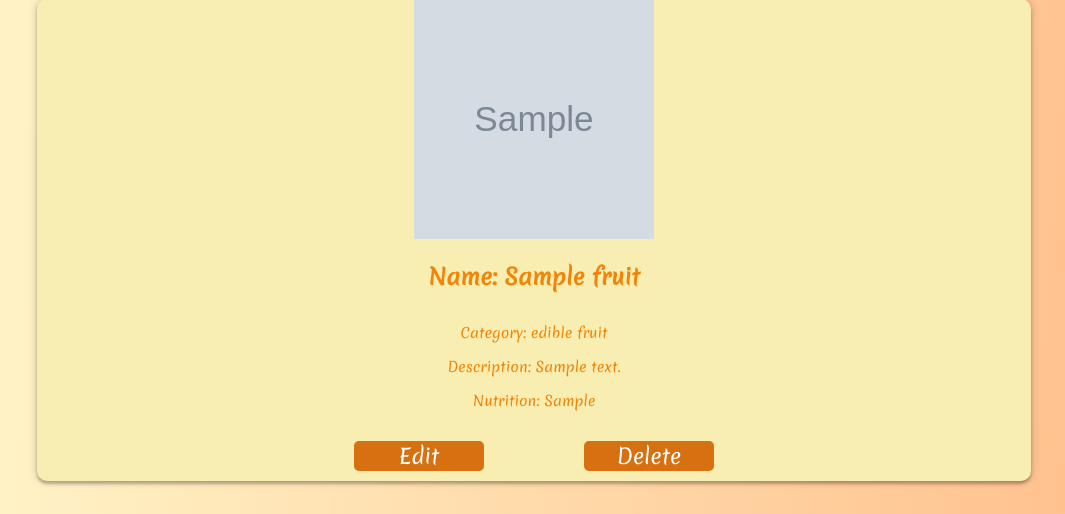
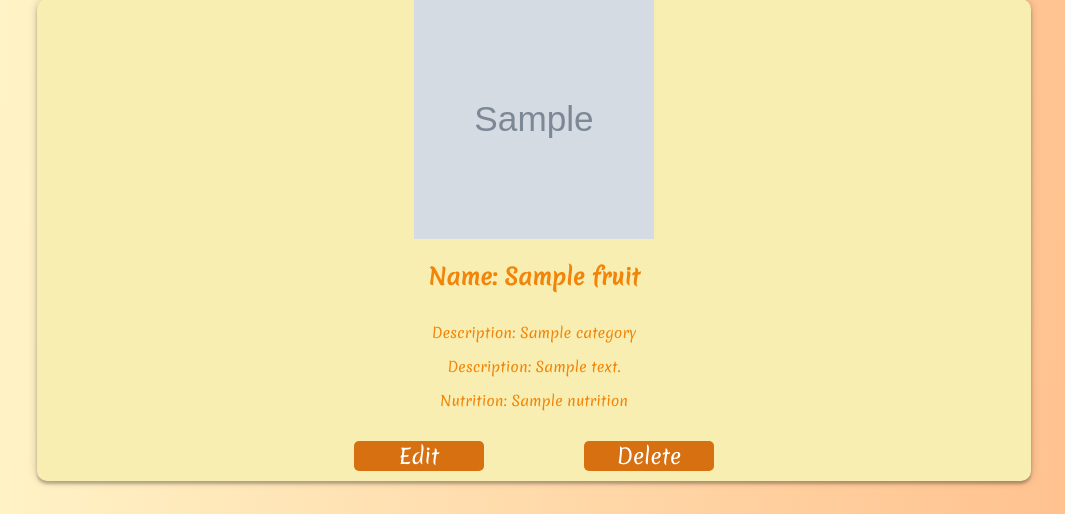
Before and after one commit to Devihem/Fruitipedia_Django_Project, a Django app: template templates/fruits/details-fruit.html in a window 1280 px wide. Shown: the part 136-650 px from the top of the page, without its empty margins (106-1171 px from the left). Run offline with Django 4.2, Linux system fonts and the light colour scheme; tables that the repository leaves empty hold one stand-in row (values such as "Sample post"); the template is opened without the code that fills it: values that come from a table or form of the project are taken from there, most other values are stand-ins (such as "Sample title", 1, 10 or a date in 2020); grey boxes marked "Sample" are stand-in pictures; parts of the project's set-up code (start-up, migrations or seed data) failed here and were passed over.

Commit message:
Added properly working Category in  Fruits Description

```diff
--- a/fruitpedia/fruits/models.py
+++ b/fruitpedia/fruits/models.py
@@ -1,6 +1,7 @@
 from django.db import models
 from django.core.validators import *
 from fruitpedia.fruits.validators import only_alphabets
+
 
 # Create your models here.
 
@@ -15,11 +16,15 @@
 
 
 class Fruit(models.Model):
+    CHOICES_CATEGORY = [(str(category.name), str(category.name)) for category in Category.objects.all()]
+
     name = models.CharField(
         max_length=30,
         validators=[MinLengthValidator(2), MaxLengthValidator(30), only_alphabets])
 
     image_url = models.URLField()
+
+    category = models.CharField(max_length=255, choices=CHOICES_CATEGORY)
 
     description = models.TextField()
 
--- a/templates/fruits/details-fruit.html
+++ b/templates/fruits/details-fruit.html
@@ -14,7 +14,8 @@
             <p id="details-title">Name: {{ fruit.name }}</p>
             <div id="info-wrapper">
                 <div id="details-description">
-                    <p id="category">Category: edible fruit</p>
+                    <p id="category">
+                        Description: {{ fruit.category }}
                     <!-- fruit description -->
                     <p>
                         Description: {{ fruit.description }}
```
Also changed, not shown: fruitpedia/fruits/migrations/0002_fruit_category.py (added), fruitpedia/fruits/migrations/0003_alter_fruit_category.py (added).
